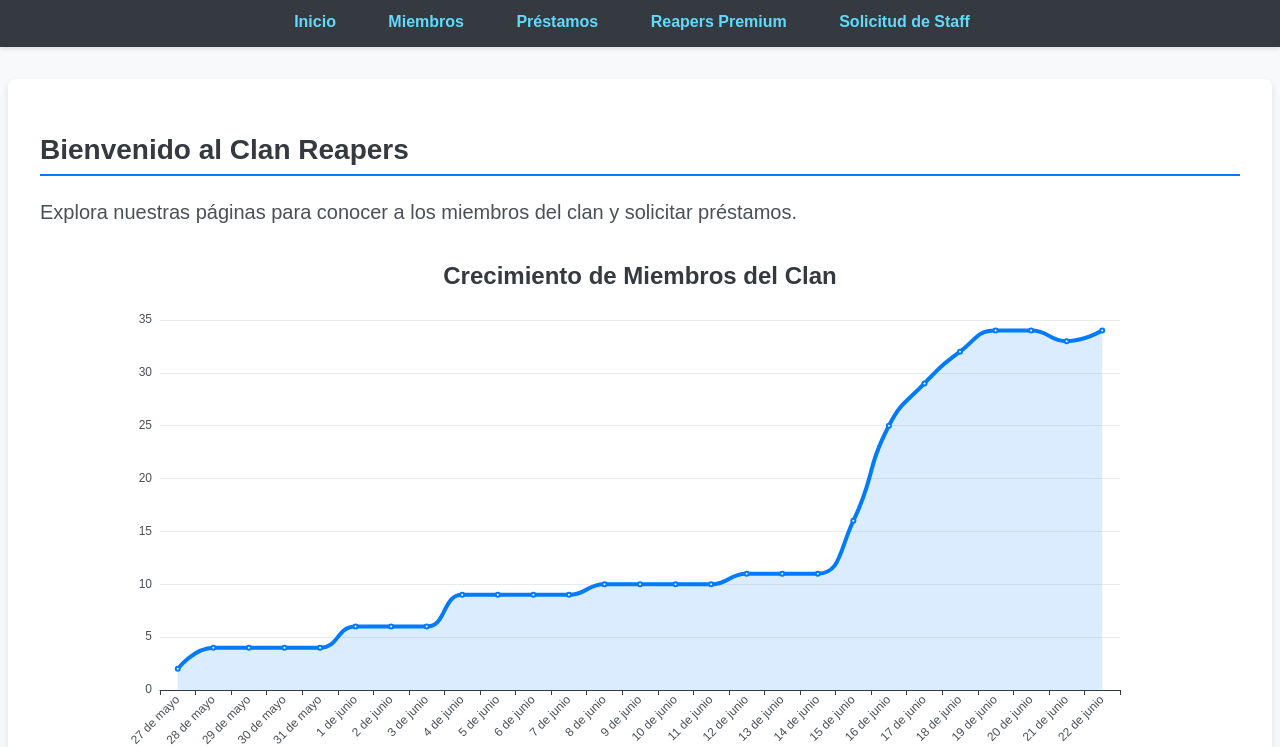
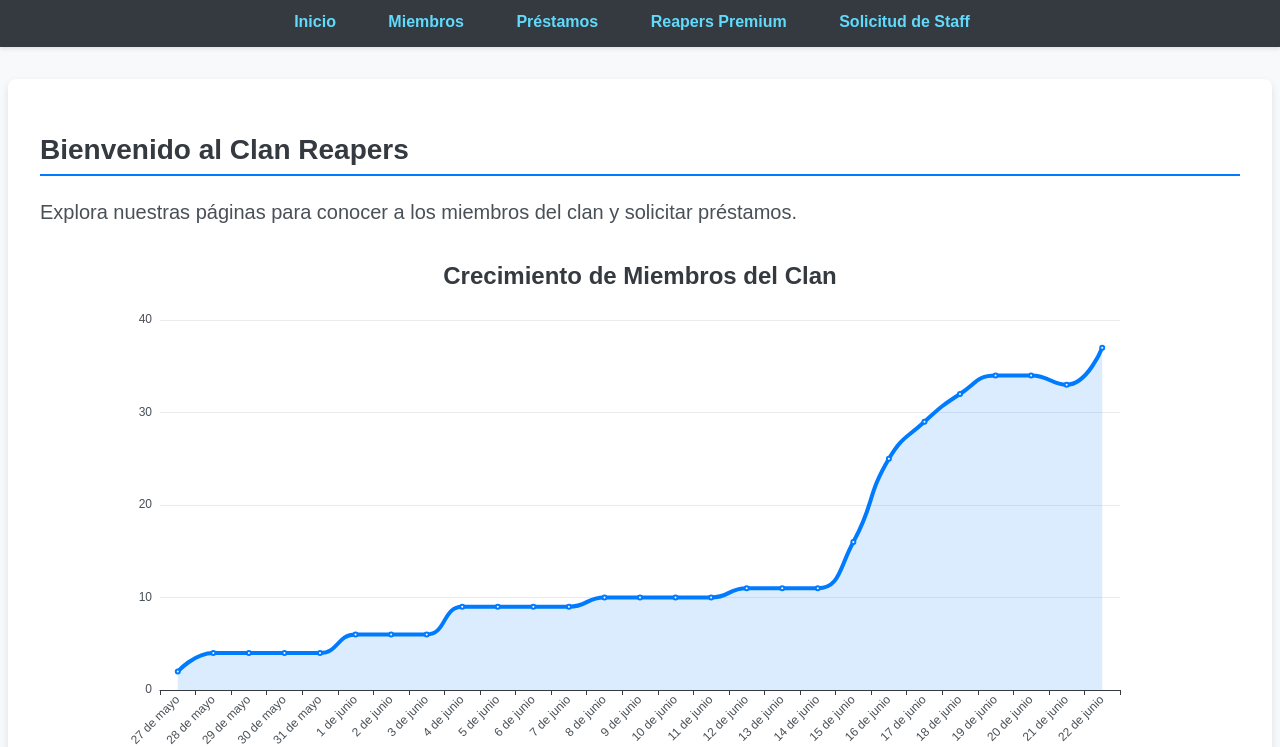
Before and after one commit to Glazzier/Reapers-web, a plain HTML site: page index.html in a window 1280 px wide. Shown: the part 64-811 px from the top of the page. Drawn offline with nearby package versions, Linux system fonts and the light colour scheme.

Commit message:
Actualizar index.html

```diff
--- a/index.html
+++ b/index.html
@@ -120,7 +120,7 @@
             name: "Miembros",
             data: [
               2, 4, 4, 4, 4, 6, 6, 6, 9, 9, 9, 9, 10, 10, 10, 10, 11, 11, 11,
-              16, 25, 29, 32, 34, 34, 33,34,
+              16, 25, 29, 32, 34, 34, 33,37,
             ],
             type: "line",
             smooth: true,
```
